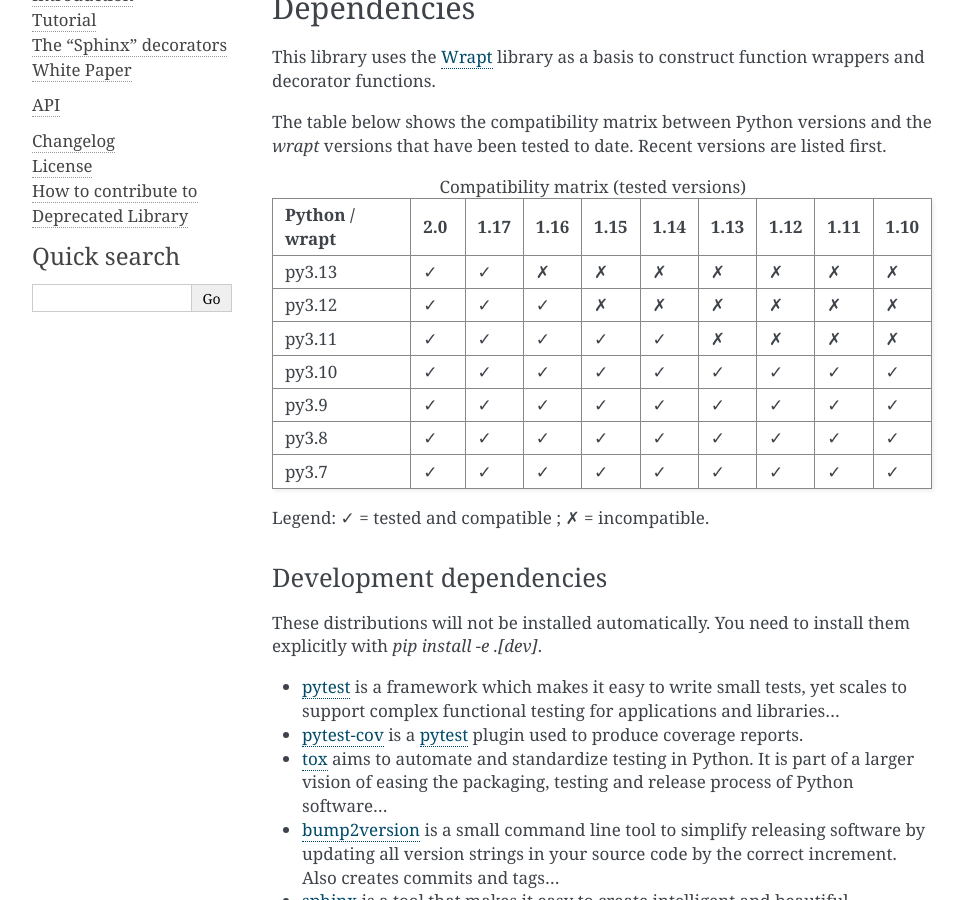
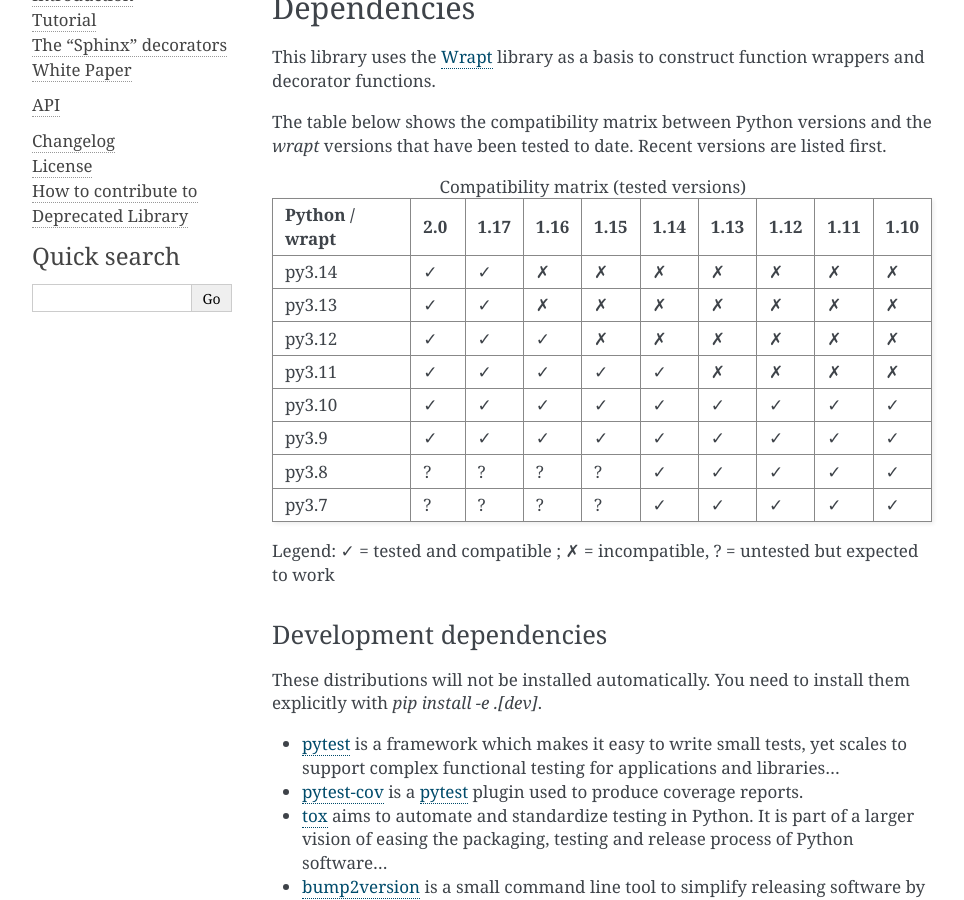
Before and after one commit to laurent-laporte-pro/deprecated, a Sphinx documentation site: the page built from docs/source/installation.rst, in a window 1280 px wide and 900 px high, scrolled down 290 px. Shown: the whole window, without its empty margins (148-1112 px from the left). Built offline with Sphinx 7.4.7, drawn with Linux system fonts in a browser that asks for light colours.

Commit message:
docs: update compatibility matrix of Wrapt for Python 3.13 and 3.14

```diff
--- a/docs/source/installation.rst
+++ b/docs/source/installation.rst
@@ -34,6 +34,16 @@ tested to date. Recent versions are listed first.
      - 1.12
      - 1.11
      - 1.10
+   * - py3.14
+     - ✓
+     - ✓
+     - ✗
+     - ✗
+     - ✗
+     - ✗
+     - ✗
+     - ✗
+     - ✗
    * - py3.13
      - ✓
      - ✓
@@ -85,27 +95,28 @@ tested to date. Recent versions are listed first.
      - ✓
      - ✓
    * - py3.8
-     - ✓
-     - ✓
-     - ✓
-     - ✓
+     - ?
+     - ?
+     - ?
+     - ?
      - ✓
      - ✓
      - ✓
      - ✓
      - ✓
    * - py3.7
-     - ✓
-     - ✓
-     - ✓
-     - ✓
+     - ?
+     - ?
+     - ?
+     - ?
      - ✓
      - ✓
      - ✓
      - ✓
      - ✓
 
-Legend: ✓ = tested and compatible ; ✗ = incompatible.
+Legend: ✓ = tested and compatible ; ✗ = incompatible, ? = untested but expected to work
+
 
 Development dependencies
 ~~~~~~~~~~~~~~~~~~~~~~~~
--- a/setup.py
+++ b/setup.py
@@ -182,6 +182,8 @@ setup(
         "Programming Language :: Python :: 3.10",
         "Programming Language :: Python :: 3.11",
         "Programming Language :: Python :: 3.12",
+        "Programming Language :: Python :: 3.13",
+        "Programming Language :: Python :: 3.14",
         "Topic :: Software Development :: Libraries :: Python Modules",
     ],
     extras_require={
```
Also changed, not shown: 2 other files.
